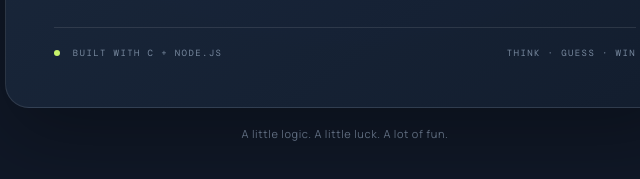
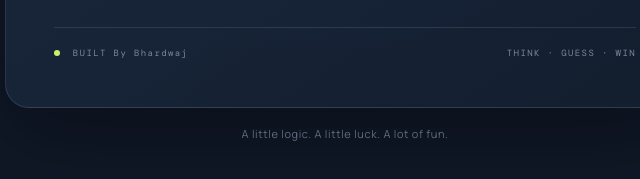
Before and after one commit to CodeCraftedByKK/C-Project, a plain HTML site: page Number_Guessing_Game/frontend/index.html in a window 1280 px wide. Shown: the part 573-752 px from the top of the page, 295-935 px from the left. Drawn offline with nearby package versions, Linux system fonts and the light colour scheme.

Commit message:
Update index.html

```diff
--- a/Number_Guessing_Game/frontend/index.html
+++ b/Number_Guessing_Game/frontend/index.html
@@ -49,7 +49,7 @@
       </section>
 
       <footer class="card-footer">
-        <span><i></i> BUILT WITH C + NODE.JS</span>
+        <span><i></i> BUILT By Bhardwaj</span>
         <span>THINK · GUESS · WIN</span>
       </footer>
     </section>
```
